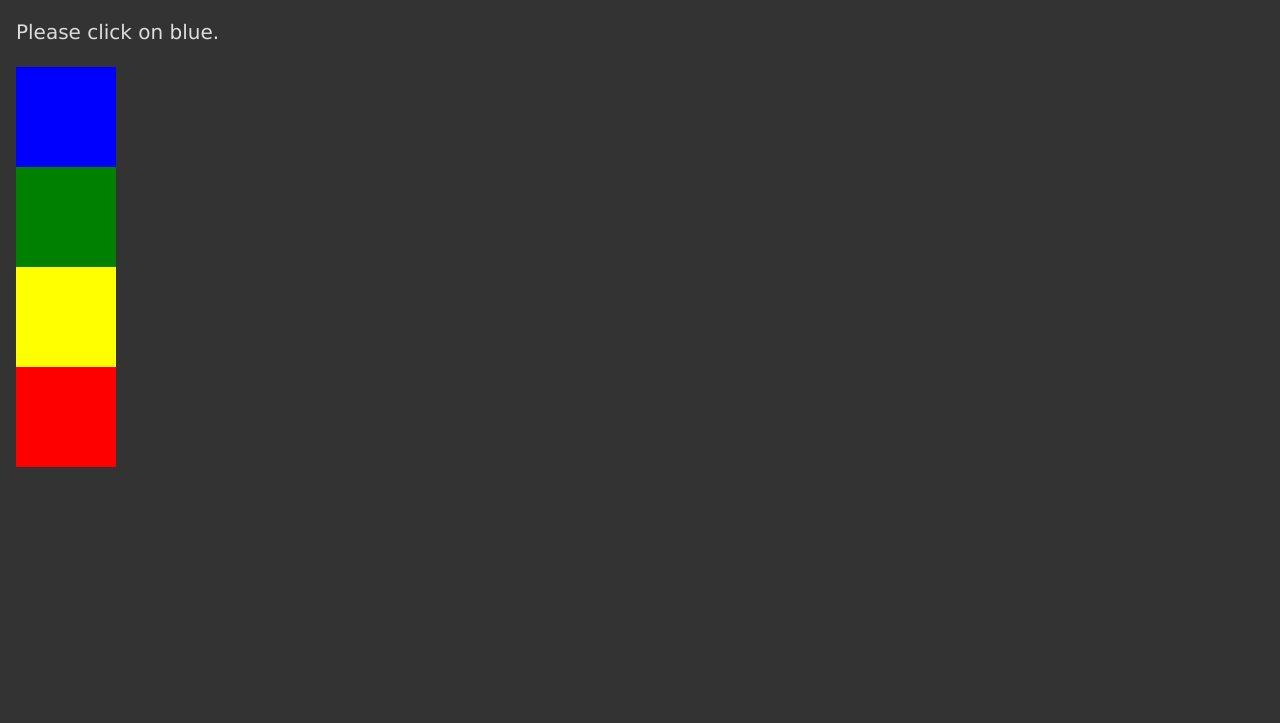
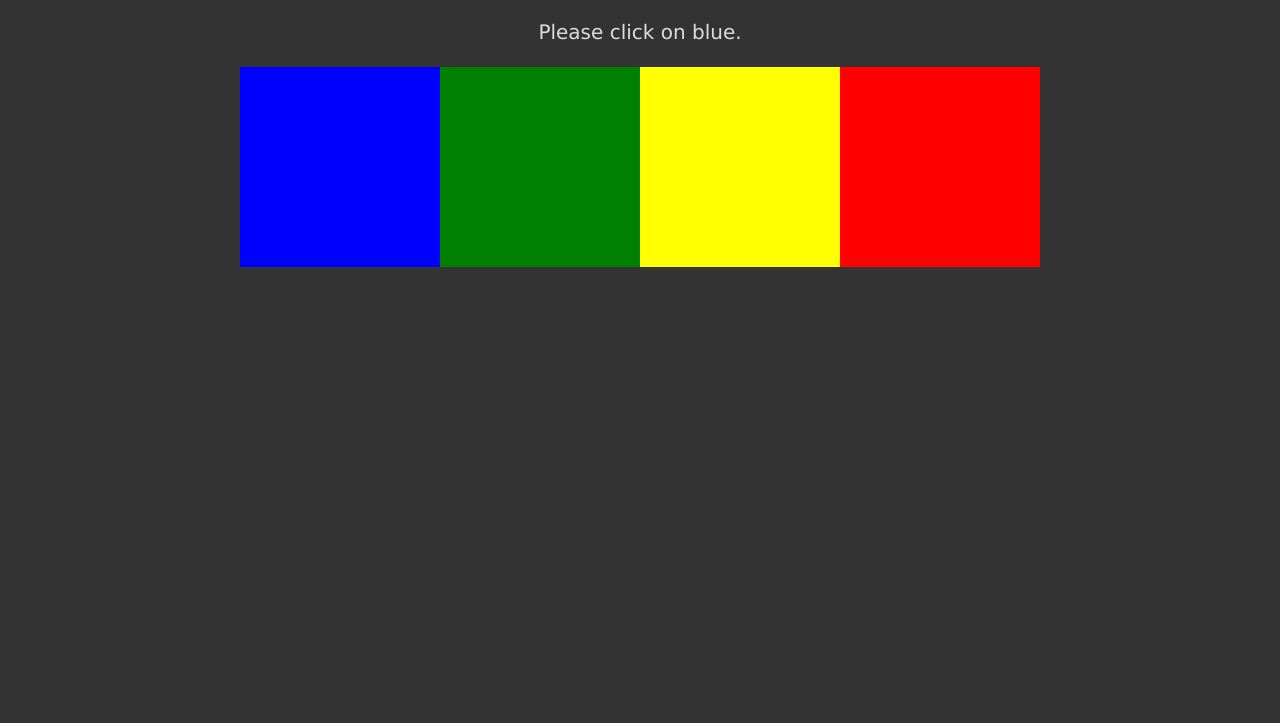
Before and after one commit to lhien11/Color-Block-Picker, a plain HTML site: page index.html in a window 1280 px wide. Shown: the part 77-800 px from the top of the page. Drawn offline with nearby package versions, Linux system fonts and the light colour scheme.

Commit message:
Edited StyleSheet

```diff
--- a/script.js
+++ b/script.js
@@ -27,8 +27,13 @@ buttonClicked();
       if (initialColor == $(this).data('color') ){
         //if it was the button to be clicked, randomly finds another
         //button and replaces the change in the dom
-        $(this).fadeOut();
-
+        // $(this).fadeOut(10, function(){
+        //   //animate({left: '250px'});
+        // });
+        $(this).fadeOut().fadeIn();
+        // $("p").hide("slow", function(){
+        //           alert("The paragraph is now hidden");
+        //       });
         setTimeout(rightColor, 500);
 
 
@@ -49,7 +54,6 @@ buttonClicked();
     //$('#container').fadeOut();
     $('#container').empty();
     shuffle(array);
-    //setTimeout(addToDom, 1000);
     addToDom(array);
   }
 
--- a/style.css
+++ b/style.css
@@ -1,5 +1,6 @@
 h1 {
     color: peachpuff;
+    text-align: center;
 }
 body {
     background-color: #333;
@@ -8,10 +9,17 @@ p {
     font-size: 20px;
     color: #ddd;
 }
+
+#color-namer{
+  text-align: center;
+}
 .red {
     background-color: red;
     height: 100px;
     width: 100px;
+    display: inline-block;
+    padding: 100px;
+
 }
 .red:hover {
     background-color: white; // green
@@ -20,6 +28,9 @@ p {
     background-color: yellow;
     height: 100px;
     width: 100px;
+    display: inline-block;
+    padding: 100px;
+
 }
 .yellow:hover {
     background-color: white;
@@ -28,6 +39,9 @@ p {
     background-color: green;
     height: 100px;
     width: 100px;
+    display: inline-block;
+    padding: 100px;
+
 }
 .green:hover {
     background-color: white;
@@ -36,6 +50,9 @@ p {
     background-color: blue;
     height: 100px;
     width: 100px;
+    display: inline-block;
+    padding: 100px;
+
 }
 .blue:hover {
     background-color: white;
```
